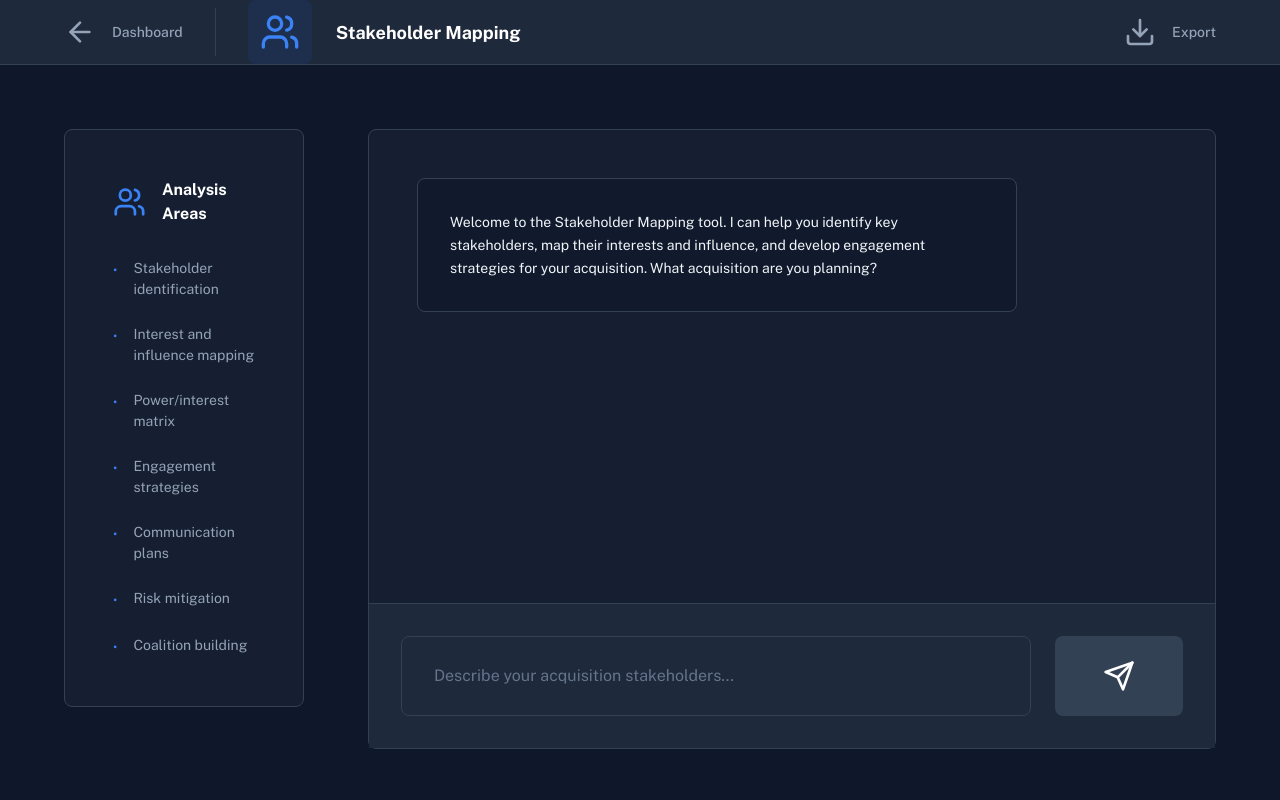
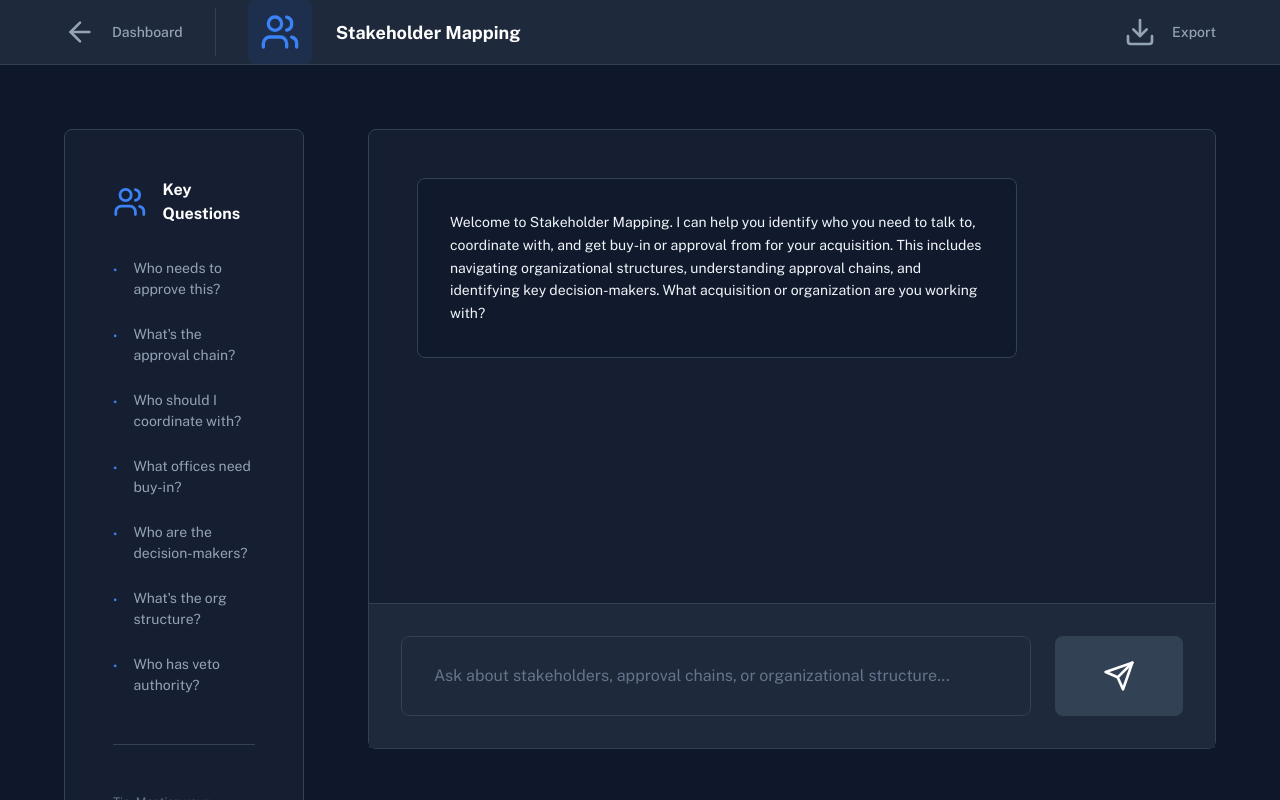
Before and after one commit to jonbmost/rapidacq-frontend, a Next.js app: page /tools/stakeholder-mapping in a window 1280 px wide. Shown: the top 800 px of the page. Built offline with nearby package versions, Linux system fonts and the light colour scheme; no server answers.

Commit message:
Enhance Stakeholder Mapping to focus on approval chains and organizational navigation

```diff
--- a/app/tools/stakeholder-mapping/page.tsx
+++ b/app/tools/stakeholder-mapping/page.tsx
@@ -17,7 +17,7 @@ export default function StakeholderMappingPage() {
   const [messages, setMessages] = useState<Message[]>([
     {
       role: 'assistant',
-      content: 'Welcome to the Stakeholder Mapping tool. I can help you identify key stakeholders, map their interests and influence, and develop engagement strategies for your acquisition. What acquisition are you planning?'
+      content: 'Welcome to Stakeholder Mapping. I can help you identify who you need to talk to, coordinate with, and get buy-in or approval from for your acquisition. This includes navigating organizational structures, understanding approval chains, and identifying key decision-makers. What acquisition or organization are you working with?'
     }
   ]);
   const [input, setInput] = useState('');
@@ -39,7 +39,7 @@ export default function StakeholderMappingPage() {
           'Content-Type': 'application/json',
         },
         body: JSON.stringify({
-          message: `[Stakeholder Mapping Context] ${userMessage}`,
+          message: `[Stakeholder Mapping - Organizational Navigation & Approval Chains] ${userMessage}`,
           history: messages
         }),
       });
@@ -116,38 +116,43 @@ export default function StakeholderMappingPage() {
             <div className="bg-slate-800/50 backdrop-blur-sm border border-slate-700 rounded-lg p-6 sticky top-8">
               <h3 className="font-bold text-white mb-4 flex items-center">
                 <Users className="h-5 w-5 text-blue-500 mr-2" />
-                Analysis Areas
+                Key Questions
               </h3>
               <ul className="space-y-3 text-sm text-slate-400">
                 <li className="flex items-start">
                   <span className="text-blue-500 mr-2 mt-0.5">•</span>
-                  <span>Stakeholder identification</span>
+                  <span>Who needs to approve this?</span>
                 </li>
                 <li className="flex items-start">
                   <span className="text-blue-500 mr-2 mt-0.5">•</span>
-                  <span>Interest and influence mapping</span>
+                  <span>What's the approval chain?</span>
                 </li>
                 <li className="flex items-start">
                   <span className="text-blue-500 mr-2 mt-0.5">•</span>
-                  <span>Power/interest matrix</span>
+                  <span>Who should I coordinate with?</span>
                 </li>
                 <li className="flex items-start">
                   <span className="text-blue-500 mr-2 mt-0.5">•</span>
-                  <span>Engagement strategies</span>
+                  <span>What offices need buy-in?</span>
                 </li>
                 <li className="flex items-start">
                   <span className="text-blue-500 mr-2 mt-0.5">•</span>
-                  <span>Communication plans</span>
+                  <span>Who are the decision-makers?</span>
                 </li>
                 <li className="flex items-start">
                   <span className="text-blue-500 mr-2 mt-0.5">•</span>
-                  <span>Risk mitigation</span>
+                  <span>What's the org structure?</span>
                 </li>
                 <li className="flex items-start">
                   <span className="text-blue-500 mr-2 mt-0.5">•</span>
-                  <span>Coalition building</span>
+                  <span>Who has veto authority?</span>
                 </li>
               </ul>
+              <div className="mt-6 pt-6 border-t border-slate-700">
+                <p className="text-xs text-slate-500">
+                  Tip: Mention your organization, agency, or specific office for targeted guidance on org charts and approval processes.
+                </p>
+              </div>
             </div>
           </div>
 
@@ -187,7 +192,7 @@ export default function StakeholderMappingPage() {
                     type="text"
                     value={input}
                     onChange={(e) => setInput(e.target.value)}
-                    placeholder="Describe your acquisition stakeholders..."
+                    placeholder="Ask about stakeholders, approval chains, or organizational structure..."
                     className="flex-1 px-4 py-3 bg-slate-800 border border-slate-700 rounded-lg text-white placeholder-slate-500 focus:outline-none focus:ring-2 focus:ring-blue-500 focus:border-transparent"
                     disabled={loading}
                   />
```
